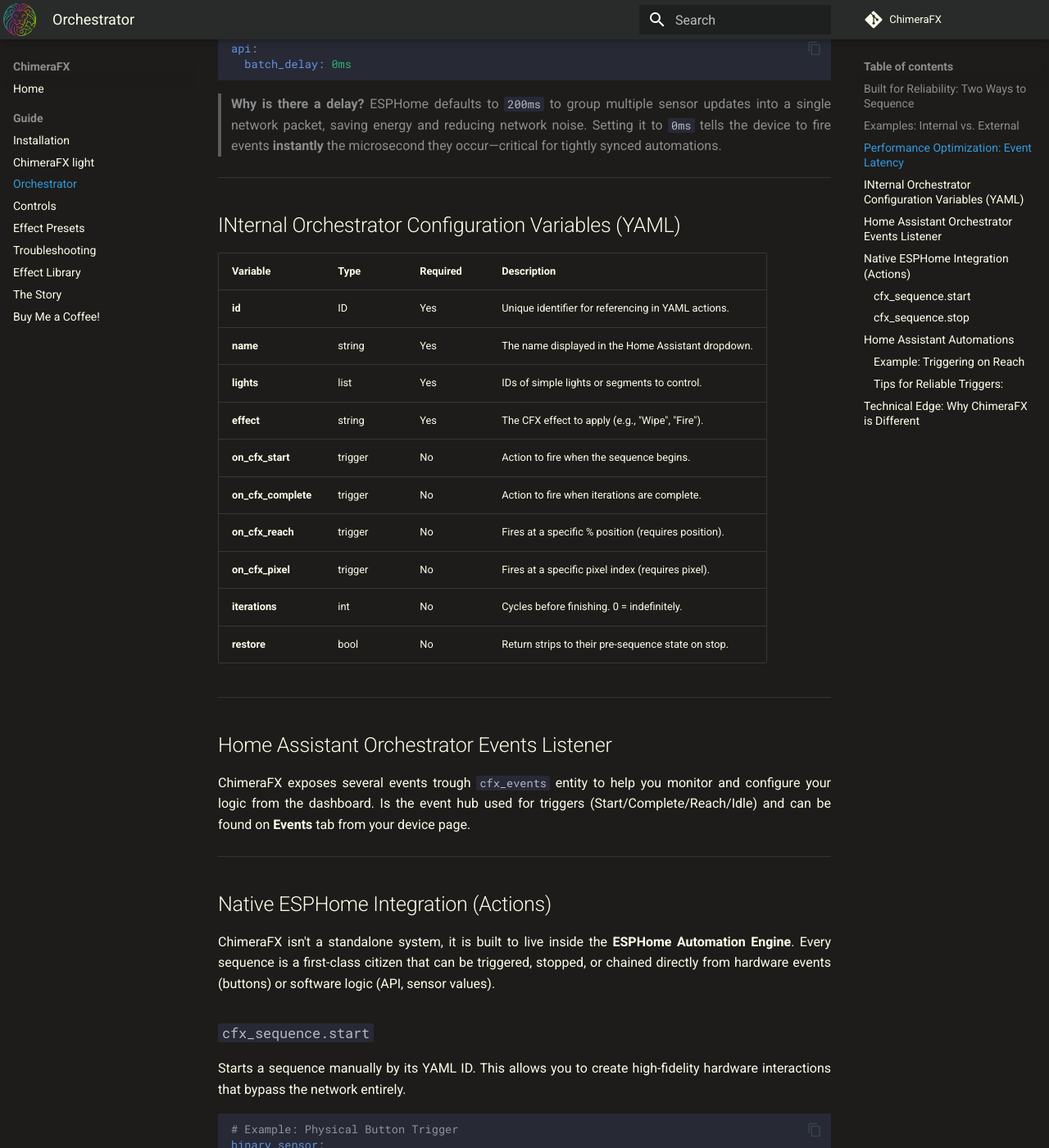
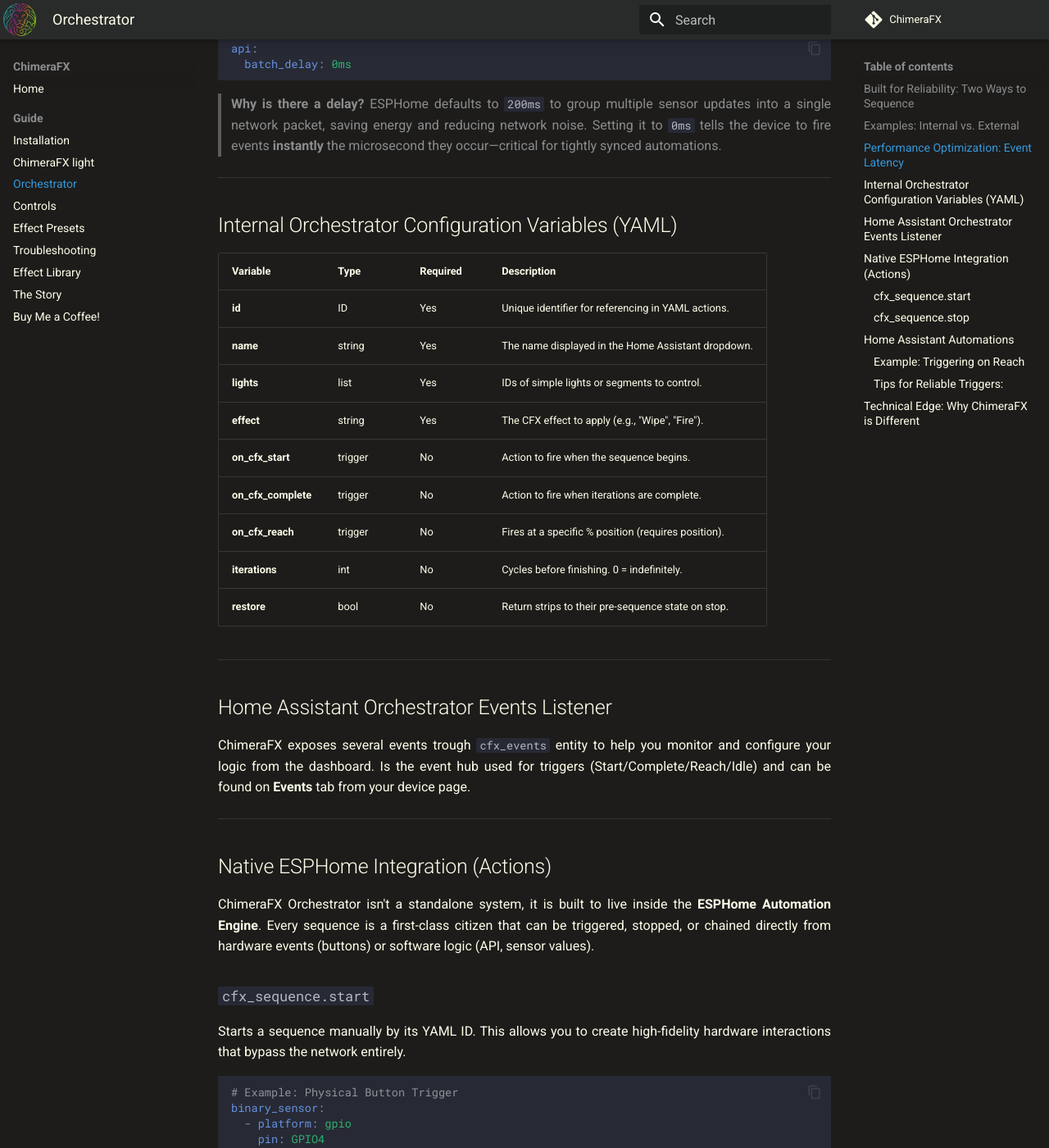
Before and after one commit to effelle/ChimeraFX, an MkDocs documentation site: the page built from docs/cfx_sequence.md, in a window 1280 px wide and 1400 px high, scrolled down 1170 px. Shown: the whole window at 82% size. Built offline with MkDocs 1.6.1 and Material for MkDocs 9.7.7, drawn with Linux system fonts in a browser that asks for light colours; comment, search, counter and statistics services are not loaded; some of the changed text lies outside the part shown.

Commit message:
docs: Update cfx_sequence and refine CFXSeparatorEffect

```diff
--- a/docs/cfx_sequence.md
+++ b/docs/cfx_sequence.md
@@ -140,7 +140,7 @@
 
 ---
 
-## INternal Orchestrator Configuration Variables (YAML)
+## Internal Orchestrator Configuration Variables (YAML)
 
 | Variable | Type | Required | Description |
 |----------|------|----------|-------------|
@@ -151,7 +151,6 @@
 | **on_cfx_start** | trigger | No | Action to fire when the sequence begins. |
 | **on_cfx_complete** | trigger | No | Action to fire when iterations are complete. |
 | **on_cfx_reach** | trigger | No | Fires at a specific % position (requires position). |
-| **on_cfx_pixel** | trigger | No | Fires at a specific pixel index (requires pixel). |
 | **iterations** | int | No | Cycles before finishing. 0 = indefinitely. |
 | **restore** | bool | No | Return strips to their pre-sequence state on stop. |
 
@@ -165,7 +164,7 @@
 
 ##  Native ESPHome Integration (Actions)
 
-ChimeraFX isn't a standalone system, it is built to live inside the **ESPHome Automation Engine**. Every sequence is a first-class citizen that can be triggered, stopped, or chained directly from hardware events (buttons) or software logic (API, sensor values).
+ChimeraFX Orchestrator isn't a standalone system, it is built to live inside the **ESPHome Automation Engine**. Every sequence is a first-class citizen that can be triggered, stopped, or chained directly from hardware events (buttons) or software logic (API, sensor values).
 
 ### `cfx_sequence.start`
 Starts a sequence manually by its YAML ID. This allows you to create high-fidelity hardware interactions that bypass the network entirely.
@@ -195,7 +194,6 @@
 
 - **`cfx_reach`**: Fired when progress reaches a multiple of the **Progress Step**.
 - **`cfx_complete`**: Fired when a sequence finishes its requested **Iterations**.
-- **`cfx_pixel`**: Fired unconditionally every time the leading pixel advances. Due the high traffic this event can generate, it is not available for the Home Assistant Orchestrator.
 
 ---
 
```
Also changed, not shown: 1 other file.
